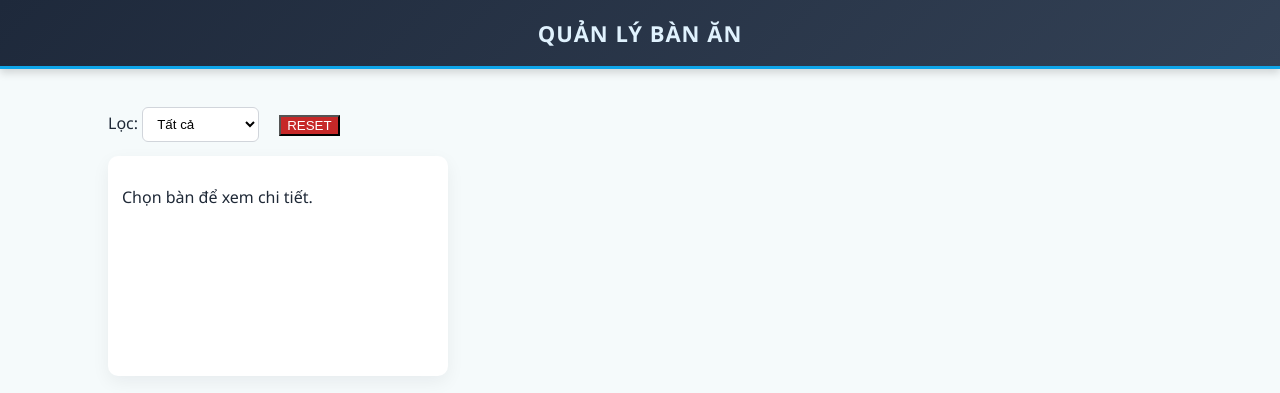
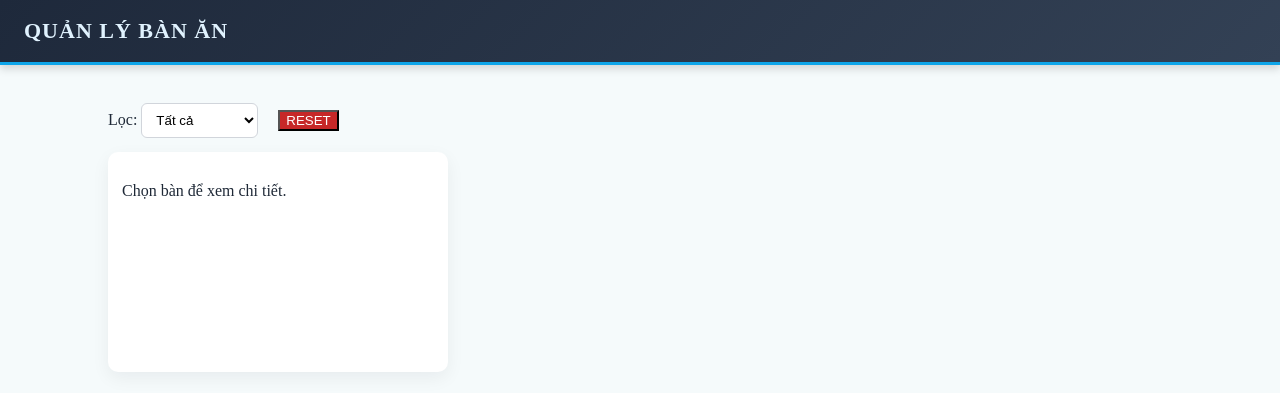
Before and after one commit to GiaHan2005/Nghien-cuu-va-xay-ding-trang-web-order-mon-tai-cho-bang-cach-quet-QR-ban, a PHP site: page /quanlyban.php in a window 1280 px wide. Shown: the top 393 px of the page. Run offline with PHP 8.4, Linux system fonts and the light colour scheme; data that the repository does not hold is empty.

Commit message:
Update quanlyban.css

```diff
--- a/quanlyban.css
+++ b/quanlyban.css
@@ -16,7 +16,6 @@
 
 body {
     margin: 0;
-    font-family: "Segoe UI", Roboto, "Helvetica Neue", Arial, sans-serif;
     background: var(--bg);
     color: #1f2937;
 }
@@ -29,7 +28,7 @@ body {
     color: #fff;
     padding: 18px 24px;
     display: flex;
-    justify-content: center;
+    justify-content: space-between;
     align-items: center;
     border-bottom: 3px solid #0ea5e9;
     box-shadow: 0 4px 8px rgba(0, 0, 0, 0.15);
```
